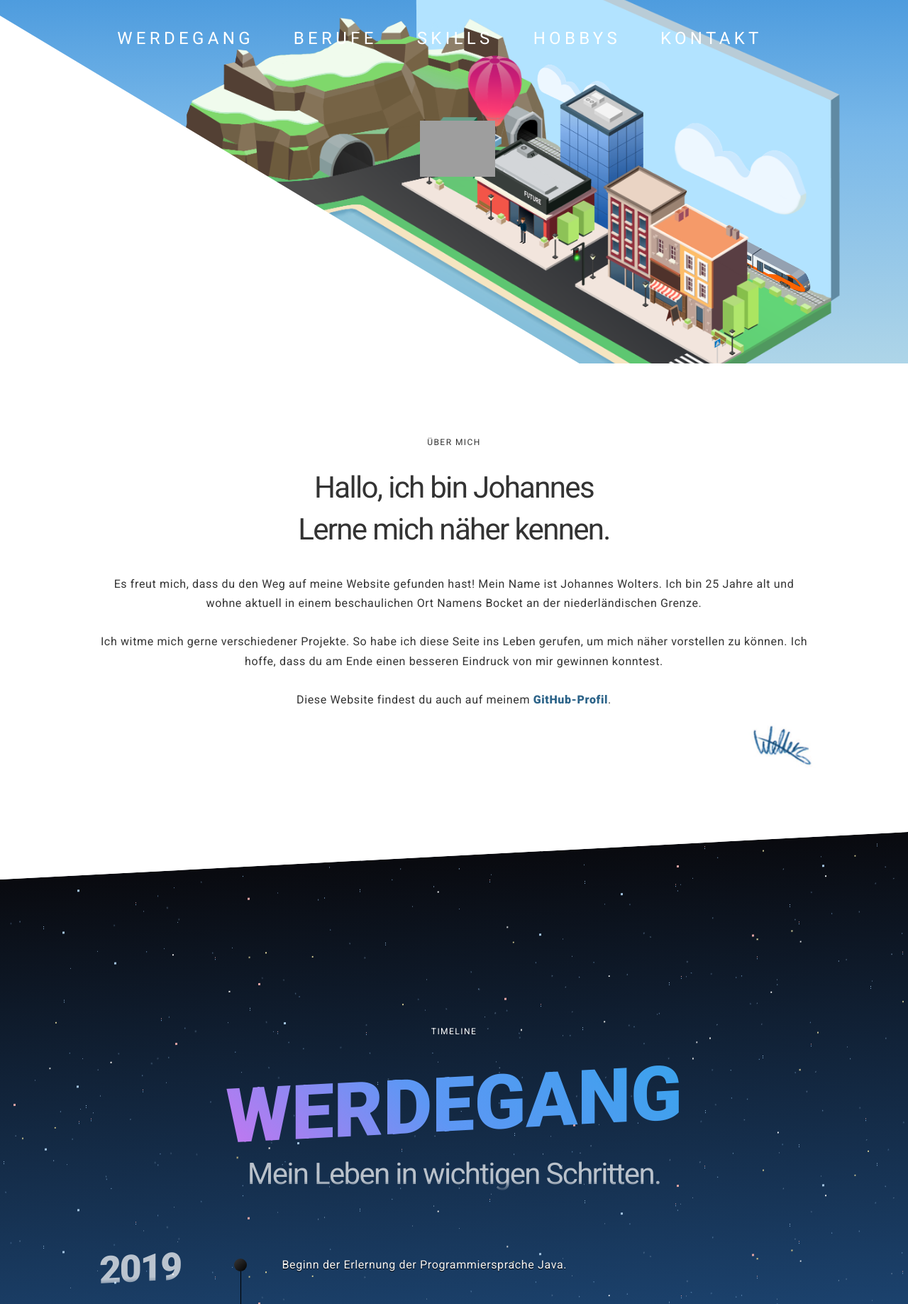
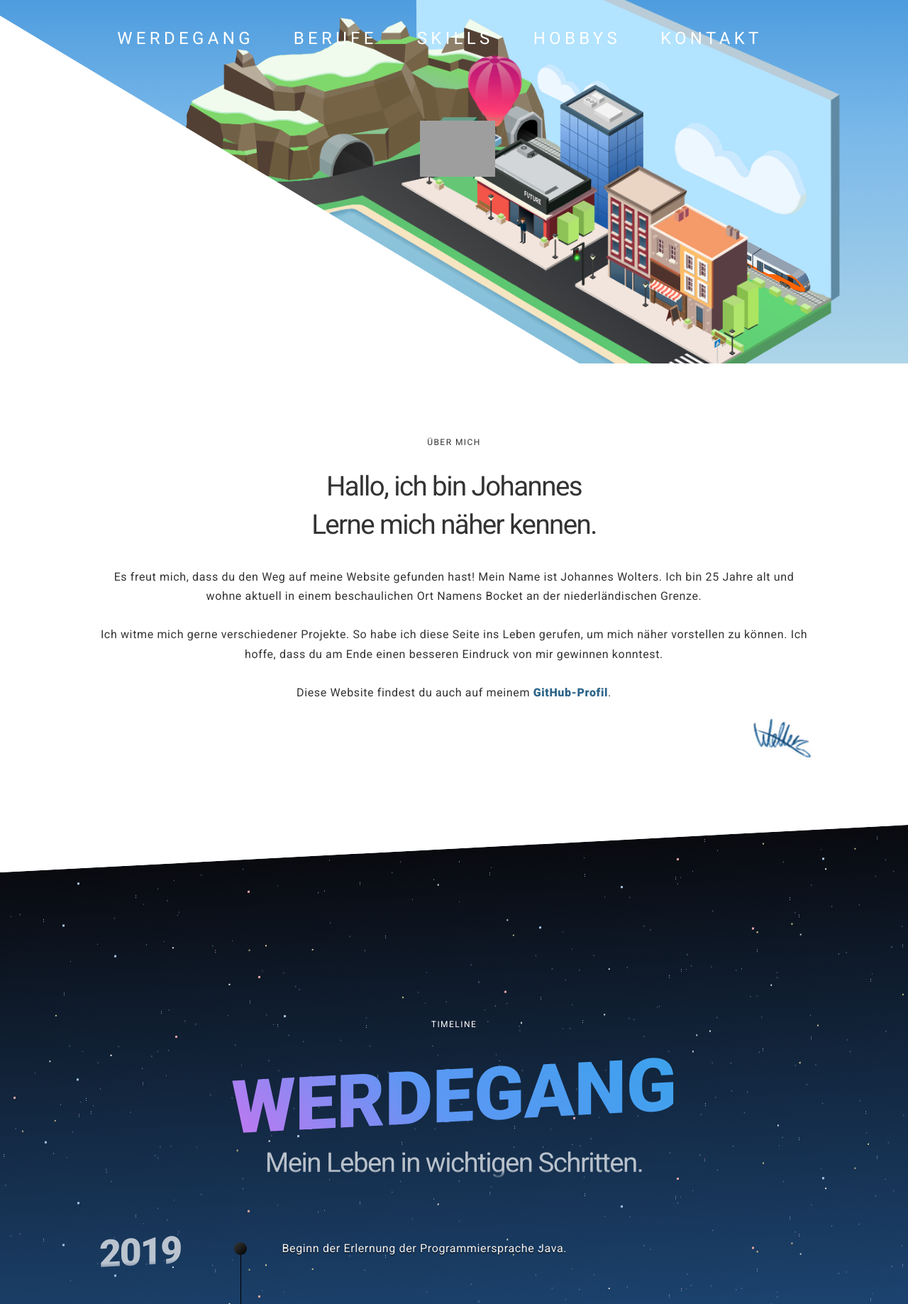
Before and after one commit to joojey/website, a PHP site: page / in a window 1280 px wide. Shown: the top 1837 px of the page at 71% size. Run offline with PHP 8.4, Linux system fonts and the light colour scheme; grey boxes are pictures that could not be loaded.

Commit message:
changed h1

```diff
--- a/css/custom.css
+++ b/css/custom.css
@@ -6,7 +6,7 @@
 
 h2 {
   position: relative;
-  font-size: 42px;
+  font-size: 2.4rem;
   color: #333;
   font-family: 'roboto';
   margin-bottom: 1.4em;
@@ -321,10 +317,6 @@ li:before {
     left: -10%;
   }
 
-  .title {
-    font-size: 40pt;
-    text-align: center;
-  }
 }
 
 /* Medium devices (tablets, 768px and up) */
@@ -529,10 +521,10 @@ li:before {
     }
 
     @media (min-width: 720px) {
-      .title {
+      h1 {
         font-weight: bold;
         text-align: center;
-        font-size: 80pt;
+        font-size: 6.5rem;
         font-family: 'roboto';
         transform: skewY(-3deg);
       }
@@ -604,7 +596,7 @@ li:before {
       margin-top: 170px;
     }
 
-    #werdegang .title {
+    #werdegang h1 {
       font-family: 'roboto';
       font-weight: 900;
       font-weight: bold;
--- a/index.html
+++ b/index.html
@@ -140,7 +140,7 @@
 
 
 					<div class=" text-center" id="werdegang-scroll"><h3>Timeline</h3></div>
-					<h1 class="title text-center">Werdegang</h1>
+					<h1>Werdegang</h1>
 					<h2 class="text-center">Mein Leben in wichtigen Schritten.</h2>
 
 					<div class="row star-text-row">
@@ -257,7 +257,7 @@
 				<div class="row text-center">
 					<div class="col-12">
 						<h3>Berufserfahrung</h3>
-						<h1 class="title">Berufe</h1>
+						<h1>Berufe</h1>
 						<h2 class="">Verteilung meiner Aufgaben</h2>
 					</div>
 				</div>
@@ -319,7 +319,7 @@
 			<div class="row text-center">
 					<div class="col-12">
 						<h3>Know-how</h3>
-						<h1 class="title">Kenntnisse</h1>
+						<h1>Kenntnisse</h1>
 						<h2 class="">Womit ich Erfahrung gesammelt habe.</h2>
 					</div>
 			</div>
@@ -393,10 +393,10 @@
 
 				<div class="container">
 
-						<div class="row text-center" style="margin-bottom: 300px;">
+						<div class="row text-center" style="margin-bottom:300px;">
 							<div class="col-12">
 								<h3>Freizeitaktivitäten</h3>
-								<h1 class="title activity-title">Hobbys</h1>
+								<h1>Hobbys</h1>
 								<h2>So gestalte ich meine Freizeit.</h2>
 								<div class="butterfly"><img src="img/butterfly.gif"></img></div>
 								<div class="avatar avatar-hobby"><img src="img/avatar_hobbys.png"></img></div>
@@ -443,7 +443,7 @@
 				<div class="row">
 					<div class="col-12" style="margin-top: 100px;">
 						<h3>Dokumente</h3>
-						<h1 class="title">Unterlagen</h1>
+						<h1>Unterlagen</h1>
 						<div class="avatar"><img src="img/avatar_documents.gif"></img></div>
 						<div class=""><h2>Ein tieferer Einblick.</h2></div>
 
@@ -476,7 +476,7 @@
 			<div class="container contact-form text-center">
 				<form method="post" action="submit.php">
 					<h3>Kommunikation</h3>
-					<h1 class="title">Kontakt</h1>
+					<h1>Kontakt</h1>
 					<h2 class="text-center">Lass uns in Kontakt treten.</h2>
 					<div class="portrait"></div>
 					<div class="portrait-shadow"></div>
```
Also changed, not shown: other parts of css/custom.css (+7 -59 lines).
